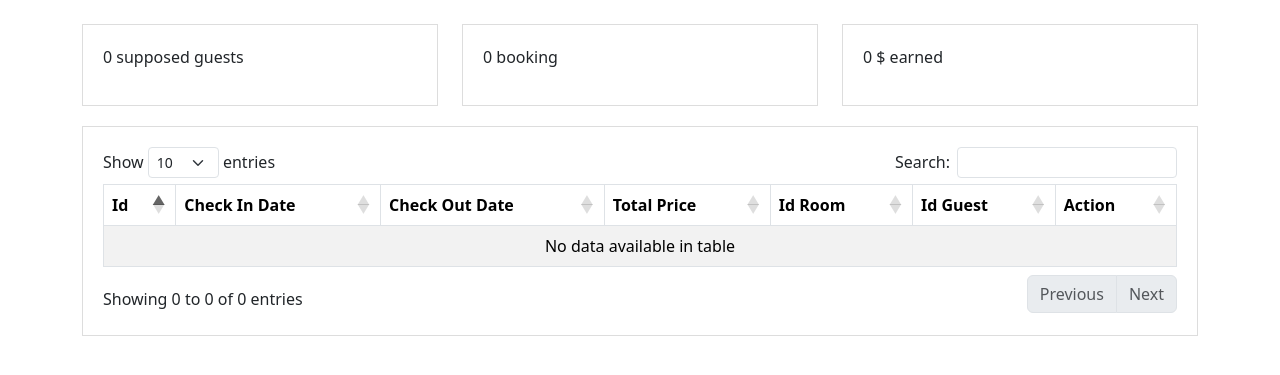
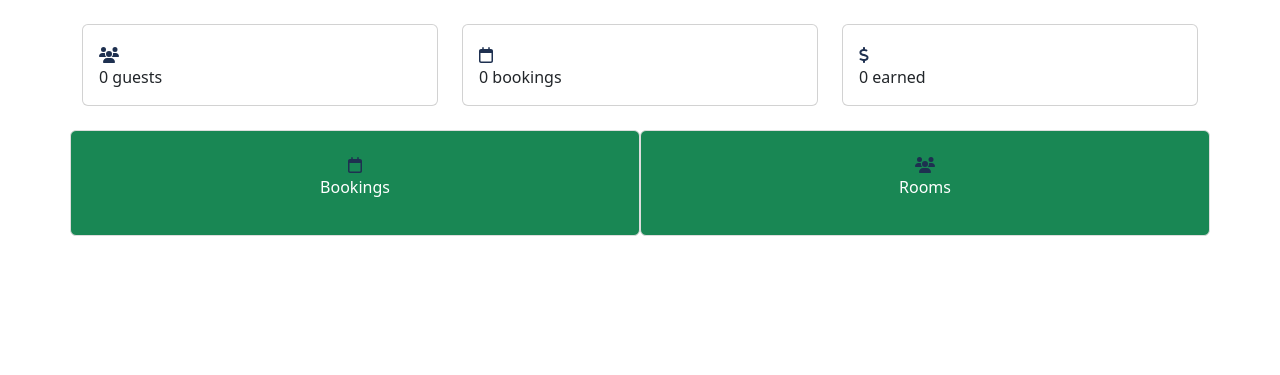
Before and after one commit to French-Resort/French-Resort-BackEnd, a Flask app: page /dashboard in a window 1280 px wide. Shown: the part 74-449 px from the top of the page. Run offline with Flask 3, Linux system fonts and the light colour scheme; the visitor is signed in with stand-in values (Sample User, id 1); data that the repository does not hold is empty; some libraries are stand-ins or nearby versions.

Commit message:
feat: add CRUD for room

```diff
--- a/src/app.py
+++ b/src/app.py
@@ -4,7 +4,7 @@ from flask import Flask, render_template, redirect, url_for, session, Blueprint,
 from flask_cors import CORS
 from flask_restful import Api
 from models import db, Booking, Room
-from forms import LoginForm, UpdateBookingForm
+from forms import LoginForm, UpdateBookingForm, UpdateOrCreateRoomForm
 from services import BookingService, RoomService, AdminService
 from resources import *
 
@@ -25,7 +25,7 @@ api.add_resource(BookingResource, '/booking', endpoint='booking')
 api.add_resource(BookingByIdResource, '/booking/<int:id_booking>', endpoint='booking_by_id')
 api.add_resource(BookingsResource, '/bookings', endpoint='bookings')
 api.add_resource(BookingsByIdGuest, '/bookings/<int:id_guest>', endpoint='bookings_by_id_guest')
-api.add_resource(RoomByIdResource, '/room/<int:id_room>', endpoint='room')
+api.add_resource(RoomByIdResource, '/room/<string:id_room>', endpoint='room')
 api.add_resource(RoomsResource, '/rooms', endpoint='rooms')
 api.add_resource(RoomsAvailableResource, '/rooms/available', endpoint='rooms_available')
 api.add_resource(DbResource, '/db_init', endpoint='db_init')
@@ -71,17 +71,104 @@ def dashboard():
     """
     Renders the dashboard page.
 
-    Retrieves booking information and statistics for display.
+    Retrieves statistics for display.
     """
     if not session.get("id_admin"):
         return redirect("/")
 
-    bookings: list[Booking] = BookingService.get_all_bookings()
     total_guest_this_month = BookingService.get_total_guests_this_month()
     total_booking_this_month = BookingService.get_total_booking_this_month()
     total_earned_this_month = BookingService.get_total_earned_this_month()
 
-    return render_template('/pages/dashboard.html', bookings=bookings, total_guest_this_month=total_guest_this_month, total_booking_this_month=total_booking_this_month, total_earned_this_month=total_earned_this_month)
+    return render_template('/pages/dashboard.html', total_guest_this_month=total_guest_this_month, total_booking_this_month=total_booking_this_month, total_earned_this_month=total_earned_this_month)
+
+@app.route('/rooms', methods = ['GET'])
+def rooms():
+    """
+    Renders the rooms page.
+
+    Retrieves rooms information display.
+    """
+    if not session.get("id_admin"):
+        return redirect("/")
+
+    rooms: list[Room] = RoomService.get_all_rooms()
+
+    return render_template('/pages/rooms.html', rooms=rooms)
+
+@app.route('/rooms/create', methods=['GET', 'POST'])
+def create_room():
+    """
+    Handles creating a room.
+
+    If the form is submitted, validates and create the room.
+    Otherwise, renders the update room form.
+    """
+    if not session.get("id_admin"):
+        return redirect(url_for("/"))
+
+    form = UpdateOrCreateRoomForm()
+    form.submit.label.text = "Create"
+
+    if form.validate_on_submit():
+        try:
+            RoomService.create_room(form.id_room.data, form.room_type.data, form.price_per_night.data, form.max_guests.data)
+            return redirect(url_for("rooms"))
+        except Exception as e:
+            return render_template('pages/updateOrCreateRoom.html', form=form, form_action="Create", form_table="Room", error=e.__str__())
+
+    return render_template('pages/updateOrCreateRoom.html', form=form, form_action="Create", form_table="Room")
+
+@app.route('/rooms/update/<string:id_room>', methods=['GET', 'POST'])
+def update_room(id_room: str):
+    """
+    Handles updating a room.
+
+    If the form is submitted, validates and updates the room.
+    Otherwise, renders the update room form.
+
+    Args:
+        id_room (str): The ID of the room to update.
+    """
+    if not session.get("id_admin"):
+        return redirect(url_for("/"))
+
+    room: Room = RoomService.get_room_by_id(id_room)
+
+    if not room:
+        return redirect(url_for("rooms"))
+
+    if request.method == "POST" :
+        form = UpdateOrCreateRoomForm(request.form)
+    else:
+        form = UpdateOrCreateRoomForm()
+        form.id_room.data  = room.id_room
+        form.room_type.data = room.room_type
+        form.price_per_night.data = room.price_per_night
+        form.max_guests.data = room.max_guests
+
+    form.submit.label.text = "Update"
+    form.id_room.render_kw ={'readonly': True}
+
+    if form.validate_on_submit():
+        try:
+            room: Room = RoomService.update_room(room.id_room, form.room_type.data, form.price_per_night.data, form.max_guests.data)
+            return redirect(url_for("rooms"))
+        except Exception as e:
+            return render_template('pages/updateOrCreateRoom.html', form=form, room=room, form_action="Update", form_table="Room", error=e.__str__())
+
+    return render_template('pages/updateOrCreateRoom.html', form=form, room=room, form_action="Update", form_table="Room")
+
+@app.route('/bookings', methods=['GET'])
+def bookings():
+    """
+    Renders the bookings page.
+
+    Retrieves bookings information display.
+    """
+    bookings: list[Booking] = BookingService.get_all_bookings()
+    return render_template('/pages/bookings.html', bookings=bookings)
+
 
 @app.route('/update_booking/<int:id_booking>', methods=['GET', 'POST'])
 def update_booking(id_booking):
@@ -129,9 +216,9 @@ def update_booking(id_booking):
             booking: Booking = BookingService.update_booking(booking.id_booking, form.check_in_date.data.strftime('%Y-%m-%d'), form.check_out_date.data.strftime('%Y-%m-%d'), booking.id_guest, form.id_room.data)
             return redirect(url_for("dashboard"))
         except Exception as e:
-            return render_template('pages/updateBooking.html', form=form, booking=booking, error=e.__str__())
+            return render_template('pages/updateBooking.html', form=form, booking=booking, form_action="Update", form_table="Booking", error=e.__str__())
 
-    return render_template('pages/updateBooking.html', form=form, booking=booking)
+    return render_template('pages/updateBooking.html', form=form, booking=booking, form_action="Update", form_table="Booking")
 
 def bdd_init():
     """
--- a/src/forms/__init__.py
+++ b/src/forms/__init__.py
@@ -1,2 +1,3 @@
 from forms.LoginForm import LoginForm
 from forms.UpdateBookingForm import UpdateBookingForm
+from forms.UpdateOrCreateRoomForm import UpdateOrCreateRoomForm
--- /dev/null
+++ b/src/static/js/confirmSubmit.js
@@ -0,0 +1,3 @@
+function confirmSubmit(form_action, form_table) {
+    return confirm(`Are you sure you want to ${form_action} this ${form_table}?`);
+}
--- a/src/static/js/updateBooking.js
+++ /dev/null
@@ -1,3 +0,0 @@
-function confirmUpdate() {
-    return confirm("Are you sure you want to update this booking?");
-}
--- a/src/templates/pages/dashboard.html
+++ b/src/templates/pages/dashboard.html
@@ -1,71 +1,47 @@
 {% extends "indexWithNav.html" %}
 
 {% block content %}
-<link href="https://cdn.datatables.net/1.13.8/css/dataTables.bootstrap5.min.css" rel="stylesheet" type="text/css">
 <link href="{{ url_for('static', filename='css/dashboard.css') }}" rel="stylesheet" type="text/css">
+
 <div class="container mt-4">
     <section>
-
         <div class="row">
             <div class="col-lg-4">
-                <div class="dashboard-box">
-                    <p>{{total_guest_this_month}} supposed guests</p>
+                <div class="card dashboard-card">
+                    <div class="card-body">
+                        <img src="{{ url_for('static', filename='images/users-solid.svg') }}">
+                        <p class="card-text">{{ total_guest_this_month }} guests</p>
+                    </div>
                 </div>
             </div>
             <div class="col-lg-4">
-                <div class="dashboard-box">
-                    <p>{{total_booking_this_month}} booking</p>
+                <div class="card dashboard-card">
+                    <div class="card-body">
+                        <img src="{{ url_for('static', filename='images/calendar-regular.svg') }}">
+                        <p class="card-text">{{ total_booking_this_month }} bookings</p>
+                    </div>
                 </div>
             </div>
             <div class="col-lg-4">
-                <div class="dashboard-box">
-                    <p>{{total_earned_this_month}} $ earned</p>
+                <div class="card dashboard-card">
+                    <div class="card-body">
+                        <img src="{{ url_for('static', filename='images/dollar-sign-solid.svg') }}">
+                        <p class="card-text">{{ total_earned_this_month }} earned</p>
+                    </div>
                 </div>
             </div>
         </div>
-        <div class="row">
-            <div class="col-lg-12">
-                <div class="dashboard-box">
-                    <table id="dataTable" class="table table-striped table-bordered" style="width:100%">
-                        <thead>
-                            <tr>
-                                <th>Id</th>
-                                <th>Check In Date</th>
-                                <th>Check Out Date</th>
-                                <th>Total Price</th>
-                                <th>Id Room</th>
-                                <th>Id Guest</th>
-                                <th>Action</th>
-                            </tr>
-                        </thead>
-                        <tbody>
-                            {% for booking in bookings %}
-                            <tr>
-                                <td>{{ booking.id_booking }}</td>
-                                <td>{{ booking.check_in_date }}</td>
-                                <td>{{ booking.check_out_date }}</td>
-                                <td>{{ booking.total_price }}</td>
-                                <td>{{ booking.id_room }}</td>
-                                <td>{{ booking.id_guest }}</td>
-                                <td><a href="{{ url_for('update_booking', id_booking=booking.id_booking )}}"
-                                        class="btn btn-primary">Update</a>
-                                        <button class="btn btn-danger delete-btn" data-id="{{ booking.id_booking }}">Delete</button>
-                                </td>
-                            </tr>
-                            {% endfor %}
-                        </tbody>
-                    </table>
-                </div>
-            </div>
+        <div class="row mt-4">
+            <a class="col-lg-6 dashboard-box btn btn-success" href="{{ url_for('bookings') }}">
+                <img src="{{ url_for('static', filename='images/calendar-regular.svg') }}">
+                <p>Bookings</p>
+            </a>
+            <a class="col-lg-6 dashboard-box btn btn-success" href="{{ url_for('rooms') }}">
+                <img src="{{ url_for('static', filename='images/users-solid.svg') }}">
+                <p>Rooms</p>
+            </a>
         </div>
     </section>
 </div>
+
 {% endblock %}
-{% block scripts %}
-<script src="https://code.jquery.com/jquery-3.7.1.min.js"
-    integrity="sha256-/JqT3SQfawRcv/BIHPThkBvs0OEvtFFmqPF/lYI/Cxo=" crossorigin="anonymous"
-    type="text/javascript"></script>
-<script type="text/javascript" src="https://cdn.datatables.net/1.13.8/js/jquery.dataTables.min.js"></script>
-<script type="text/javascript" src="https://cdn.datatables.net/1.13.8/js/dataTables.bootstrap5.min.js"></script>
-<script src="{{ url_for('static', filename='js/dashboard.js') }}"></script>
-{% endblock %}
--- a/src/templates/pages/updateBooking.html
+++ b/src/templates/pages/updateBooking.html
@@ -3,7 +3,7 @@
 {% block content %}
 <div class="container mt-5">
     <h2>Update Booking</h2>
-    <form id="update-booking-form" method="POST" onsubmit="return confirmUpdate()">
+    <form id="update-booking-form" method="POST" onsubmit="return confirmSubmit('{{ form_action }}', '{{ form_table}}')">
         {{ form.hidden_tag() }}
 
         <div class="form-group">
@@ -39,5 +39,5 @@
 </div>
 {% endblock %}
 {% block scripts %}
-<script src="{{ url_for('static', filename='js/updateBooking.js') }}"></script>
+<script src="{{ url_for('static', filename='js/confirmSubmit.js') }}"></script>
 {% endblock %}
```
Also changed, not shown: src/forms/UpdateOrCreateRoomForm.py (added, +10 -0 lines), src/resources/RoomByIdResource.py (+18 -1 lines), src/static/js/rooms.js (added, +24 -0 lines), src/templates/pages/bookings.html (added, +52 -0 lines), src/templates/pages/rooms.html (added, +52 -0 lines), src/templates/pages/updateOrCreateRoom.html (added, +43 -0 lines), src/static/images/bed-solid.svg (added), src/static/images/calendar-regular.svg (added), src/static/images/dollar-sign-solid.svg (added), src/static/images/users-solid.svg (added), src/static/js/booking.js (renamed from src/static/js/dashboard.js).
